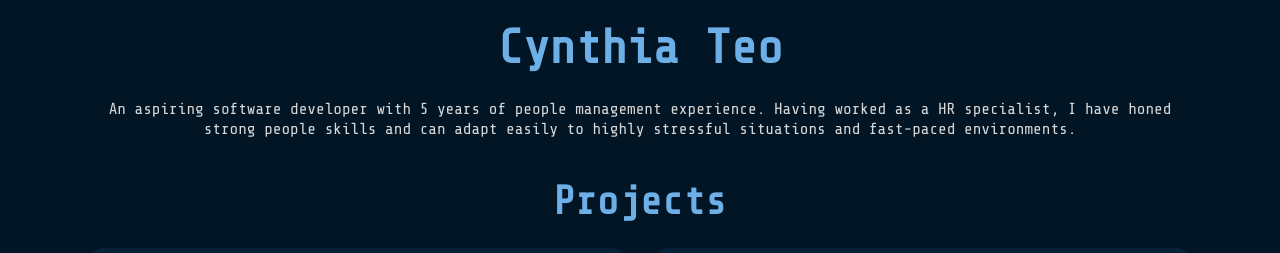
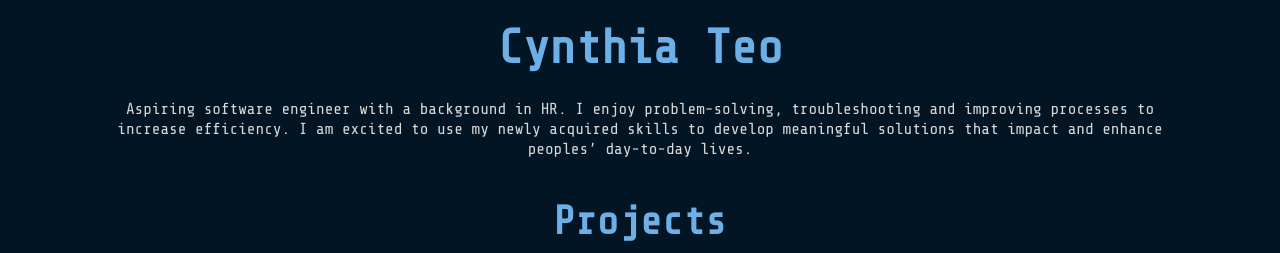
Before and after one commit to cynthiajteo/portfolio, a plain HTML site: page index.html in a window 1280 px wide. Shown: the part 375-628 px from the top of the page. Drawn offline with nearby package versions, Linux system fonts and the light colour scheme.

Commit message:
update bio

```diff
--- a/index.html
+++ b/index.html
@@ -105,11 +105,11 @@
                 <div class="intro has-text-centered">
                     <h1 class="title is-1 is-spaced">Cynthia Teo</h1>
                     <p class="subtitle is-6">
-                        An aspiring software developer with 5 years of people
-                        management experience. Having worked as a HR specialist,
-                        I have honed strong people skills and can adapt easily
-                        to highly stressful situations and fast-paced
-                        environments.
+                        Aspiring software engineer with a background in HR. I
+                        enjoy problem-solving, troubleshooting and improving
+                        processes to increase efficiency. I am excited to use my
+                        newly acquired skills to develop meaningful solutions
+                        that impact and enhance peoples’ day-to-day lives.
                     </p>
                 </div>
             </section>
```
